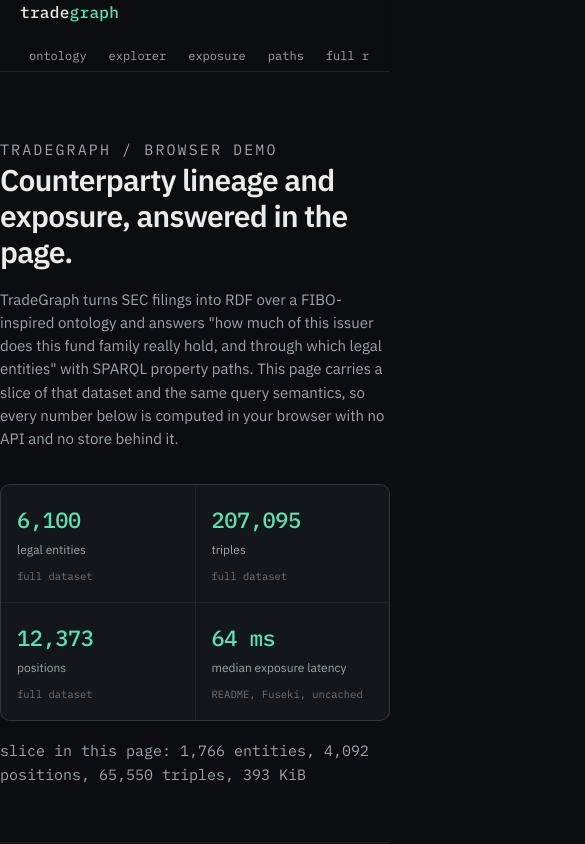
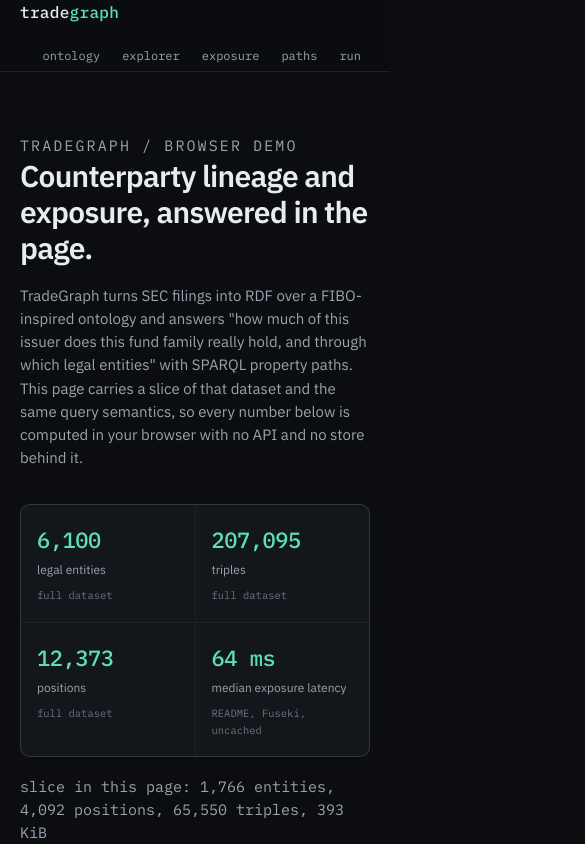
Before and after one commit to SAY-5/tradegraph, a React (Vite) app in the folder web/: page / in a window 390 px wide. Shown: the top 844 px of the page, 585 px wide, since content can reach past the window. Built offline with nearby package versions, Linux system fonts and the light colour scheme.

Commit message:
fix(web): readable force graph labels, page padding and wrapped query text

```diff
--- a/web/src/App.tsx
+++ b/web/src/App.tsx
@@ -12,7 +12,7 @@
   ['#explorer', 'explorer'],
   ['#exposure', 'exposure'],
   ['#paths', 'paths'],
-  ['#run', 'full run'],
+  ['#run', 'run'],
 ];
 
 export function App() {
--- a/web/src/components/Explorer.tsx
+++ b/web/src/components/Explorer.tsx
@@ -32,7 +32,7 @@
     let combined = neighborhood.value;
     for (const id of expansions) {
       if (id === selected) continue;
-      combined = mergeGraphs(combined, graph.neighbors(id, 24).value);
+      combined = mergeGraphs(combined, graph.neighbors(id, 20).value);
     }
     return combined;
   }, [neighborhood.value, expansions, selected]);
--- a/web/src/components/ExposureSection.tsx
+++ b/web/src/components/ExposureSection.tsx
@@ -231,6 +231,19 @@
                 No positions connect this family to this issuer under the current options.
               </p>
             )}
+            {result.byHolder.length > 0 ? (
+              <>
+                <p className="control-label" style={{ marginTop: 20 }}>by holder</p>
+                <ul className="holder-list">
+                  {result.byHolder.map((holder) => (
+                    <li key={holder.holder.id}>
+                      <span>{holder.holder.name}</span>
+                      <span className="num">{money(holder.value)}</span>
+                    </li>
+                  ))}
+                </ul>
+              </>
+            ) : null}
           </div>
         </div>
 
@@ -256,8 +269,7 @@
                     <td>
                       <button
                         type="button"
-                        className="result-btn"
-                        style={{ padding: 0 }}
+                        className="link-btn"
                         aria-current={index === lineIndex}
                         onClick={() => setLineIndex(index)}
                       >
--- a/web/src/components/ForceGraph.tsx
+++ b/web/src/components/ForceGraph.tsx
@@ -13,8 +13,10 @@
  * a node from its old place to its new one when an expansion changes the layout.
  */
 
-const WIDTH = 680;
-const HEIGHT = 430;
+const WIDTH = 760;
+const HEIGHT = 500;
+/** Room kept at the sides for a label that reads outward from its node. */
+const LABEL_ROOM = 108;
 const TICKS = 320;
 
 interface SimNode extends NeighborNode {
@@ -70,22 +72,24 @@
     const simulation = forceSimulation<SimNode>(nodes)
       .force('link', forceLink<SimNode, SimLink>(links)
         .id((d) => d.id)
-        .distance((l) => (l.rel === 'subsidiaryOf' ? 62 : 118))
-        .strength(0.45))
-      .force('charge', forceManyBody<SimNode>().strength(-280).distanceMax(340))
+        .distance((l) => (l.rel === 'subsidiaryOf' ? 74 : 148))
+        .strength(0.35))
+      .force('charge', forceManyBody<SimNode>().strength(-420).distanceMax(420))
       .force('centre', forceCenter(WIDTH / 2, HEIGHT / 2))
-      .force('collide', forceCollide<SimNode>().radius((d) => radiusFor(d, d.id === data.center) + 14))
+      .force('collide', forceCollide<SimNode>().radius((d) => radiusFor(d, d.id === data.center) + 22))
       .stop();
     simulation.tick(TICKS);
 
-    const margin = 26;
     for (const node of nodes) {
-      node.x = Math.max(margin, Math.min(WIDTH - margin, node.x));
-      node.y = Math.max(margin, Math.min(HEIGHT - margin, node.y));
+      node.x = Math.max(LABEL_ROOM, Math.min(WIDTH - LABEL_ROOM, node.x));
+      node.y = Math.max(30, Math.min(HEIGHT - 30, node.y));
     }
     const at = new Map(nodes.map((node) => [node.id, node]));
-    return { nodes, links, at };
+    const centre = at.get(data.center) ?? { x: WIDTH / 2, y: HEIGHT / 2 };
+    return { nodes, links, at, centre };
   }, [data]);
+
+  const centre = layout.centre;
 
   return (
     <div className="canvas">
@@ -118,6 +122,13 @@
           {layout.nodes.map((node) => {
             const isCentre = node.id === data.center;
             const colours = classFor(node);
+            const radius = radiusFor(node, isCentre);
+            // Labels sit on the spoke away from the centre, which keeps a hub and its ring
+            // of neighbours legible where centred labels would pile up on each other.
+            const dx = node.x - centre.x;
+            const dy = node.y - centre.y;
+            const length = Math.hypot(dx, dy) || 1;
+            const label = node.name.length > 17 ? `${node.name.slice(0, 15)}...` : node.name;
             return (
               <g
                 key={node.id}
@@ -141,8 +152,13 @@
                 {expanded.has(node.id) && !isCentre ? (
                   <circle r={radiusFor(node, false) + 4} fill="none" stroke="var(--accent-line)" strokeDasharray="2 2" />
                 ) : null}
-                <text className="node-label" y={radiusFor(node, isCentre) + 11} textAnchor="middle">
-                  {node.name.length > 26 ? `${node.name.slice(0, 24)}...` : node.name}
+                <text
+                  className="node-label"
+                  x={isCentre ? 0 : (dx / length) * (radius + 7)}
+                  y={isCentre ? radius + 13 : (dy / length) * (radius + 7) + 3}
+                  textAnchor={isCentre ? 'middle' : (dx >= 0 ? 'start' : 'end')}
+                >
+                  {label}
                 </text>
               </g>
             );
--- a/web/src/components/FullRun.tsx
+++ b/web/src/components/FullRun.tsx
@@ -25,7 +25,8 @@
 }
 
 function ms(value: number): string {
-  return `${value.toFixed(0)} ms`;
+  // Everything here is sub-millisecond on a warm store; two decimals keep that honest.
+  return `${value >= 10 ? value.toFixed(0) : value.toFixed(2)} ms`;
 }
 
 function median(values: number[]): number {
@@ -129,8 +130,11 @@
   }
 
   const nonZero = answers.filter((answer) => answer.result.totalValue > 0).length;
+  const gridMillis = latencies.reduce((total, value) => total + value, 0);
   out.push(`  ${nonZero}/${answers.length} pairs have exposure; latency p50 ${ms(median(latencies))}, `
     + `max ${ms(Math.max(...latencies))} (uncached, in-browser)`);
+  out.push(`  ${answers.length} uncached queries in ${gridMillis.toFixed(2)} ms; performance.now() steps in `
+    + `0.1 ms here, so a single query rounds to zero`);
   const topPair = top[0];
   const topFund = families.find((family) => family.name === topPair.fund) ?? families[0];
   const topIssuer = issuers.find((issuer) => issuer.name === topPair.issuer) ?? issuers[0];
--- a/web/src/components/OntologyMap.tsx
+++ b/web/src/components/OntologyMap.tsx
@@ -115,7 +115,7 @@
     <section className="section" id="ontology" aria-labelledby="ontology-title">
       <div className="shell">
         <p className="eyebrow">01 / ontology</p>
-        <h2 id="ontology-title">Six classes, a handful of properties</h2>
+        <h2 id="ontology-title">A vocabulary you can hold in your head</h2>
         <p className="section__lede">
           FIBO models control relationships and issuance with dozens of classes. TradeGraph
           keeps the same shape in nine, so every query in the API fits on one screen. Hover
--- a/web/src/components/PathLab.tsx
+++ b/web/src/components/PathLab.tsx
@@ -232,13 +232,13 @@
         <div className="grid grid--2" style={{ marginTop: 16 }}>
           <div>
             <p className="control-label">{`api/src/main/resources/queries/${query.file}, rendered`}</p>
-            <pre style={{ maxHeight: 420 }} tabIndex={0} aria-label={`rendered SPARQL for ${query.file}`}>
+            <pre className="wrap" style={{ maxHeight: 460 }} tabIndex={0} aria-label={`rendered SPARQL for ${query.file}`}>
               {highlightAlternative(sparql, path, step)}
             </pre>
           </div>
           <div>
             <p className="control-label">{`web/src/graph/queries.ts, ${query.fn}()`}</p>
-            <pre style={{ maxHeight: 420 }} tabIndex={0} aria-label={`in-browser equivalent, ${query.fn}`}>
+            <pre className="wrap" style={{ maxHeight: 460 }} tabIndex={0} aria-label={`in-browser equivalent, ${query.fn}`}>
               {source}
             </pre>
           </div>
--- a/web/src/styles.css
+++ b/web/src/styles.css
@@ -121,7 +121,7 @@
 
 /* ----------------------------------------------------------------- section */
 
-.section { padding: 64px 0; border-top: 1px solid var(--line); }
+.section { padding: 64px 0; border-top: 1px solid var(--line); scroll-margin-top: 64px; }
 .section:first-of-type { border-top: 0; }
 
 .eyebrow {
@@ -159,10 +159,14 @@
 
 /* -------------------------------------------------------------------- hero */
 
-.hero { padding: clamp(48px, 9vw, 96px) 0 56px; }
+.hero {
+  padding-top: clamp(44px, 8vw, 88px);
+  padding-bottom: 56px;
+  scroll-margin-top: 64px;
+}
 .hero h1 {
-  font-size: clamp(30px, 6.4vw, 50px);
-  max-width: 20ch;
+  font-size: clamp(30px, 6vw, 48px);
+  max-width: 24ch;
   letter-spacing: -0.025em;
 }
 .hero p {
@@ -277,7 +281,7 @@
   white-space: nowrap;
 }
 .badge--hit { border-color: var(--accent-line); color: var(--accent); background: var(--accent-soft); }
-.badge--kind { text-transform: lowercase; }
+.badge--kind { letter-spacing: 0.01em; }
 
 .mono { font-family: var(--mono); font-variant-numeric: tabular-nums; }
 .muted { color: var(--muted); }
@@ -469,3 +473,35 @@
   stroke-linejoin: round;
 }
 .ontology-node text { paint-order: stroke; stroke: none; }
+
+/* Grid and flex children must be allowed to shrink, or a wide <pre> or table pushes the
+   whole page sideways instead of scrolling inside its own box. */
+.grid > * { min-width: 0; }
+.masthead__inner > * { min-width: 0; }
+
+/* An inline text button for table cells, where a full width block would read as a bar. */
+.link-btn {
+  background: none;
+  border: 0;
+  padding: 0;
+  color: inherit;
+  font: inherit;
+  text-align: left;
+  cursor: pointer;
+  border-bottom: 1px solid transparent;
+}
+.link-btn:hover { border-bottom-color: var(--accent-line); }
+.link-btn[aria-current="true"] { color: var(--accent); border-bottom-color: var(--accent); }
+
+/* Query text wraps rather than scrolls, so the highlighted path stays on screen. */
+pre.wrap { white-space: pre-wrap; overflow-wrap: anywhere; }
+
+.holder-list { list-style: none; margin: 12px 0 0; padding: 0; font-size: 13px; }
+.holder-list li {
+  display: flex;
+  justify-content: space-between;
+  gap: 12px;
+  padding: 5px 0;
+  border-bottom: 1px solid var(--line);
+}
+.holder-list li:last-child { border-bottom: 0; }
```
Also changed, not shown: web/index.html (+4 -0 lines).
